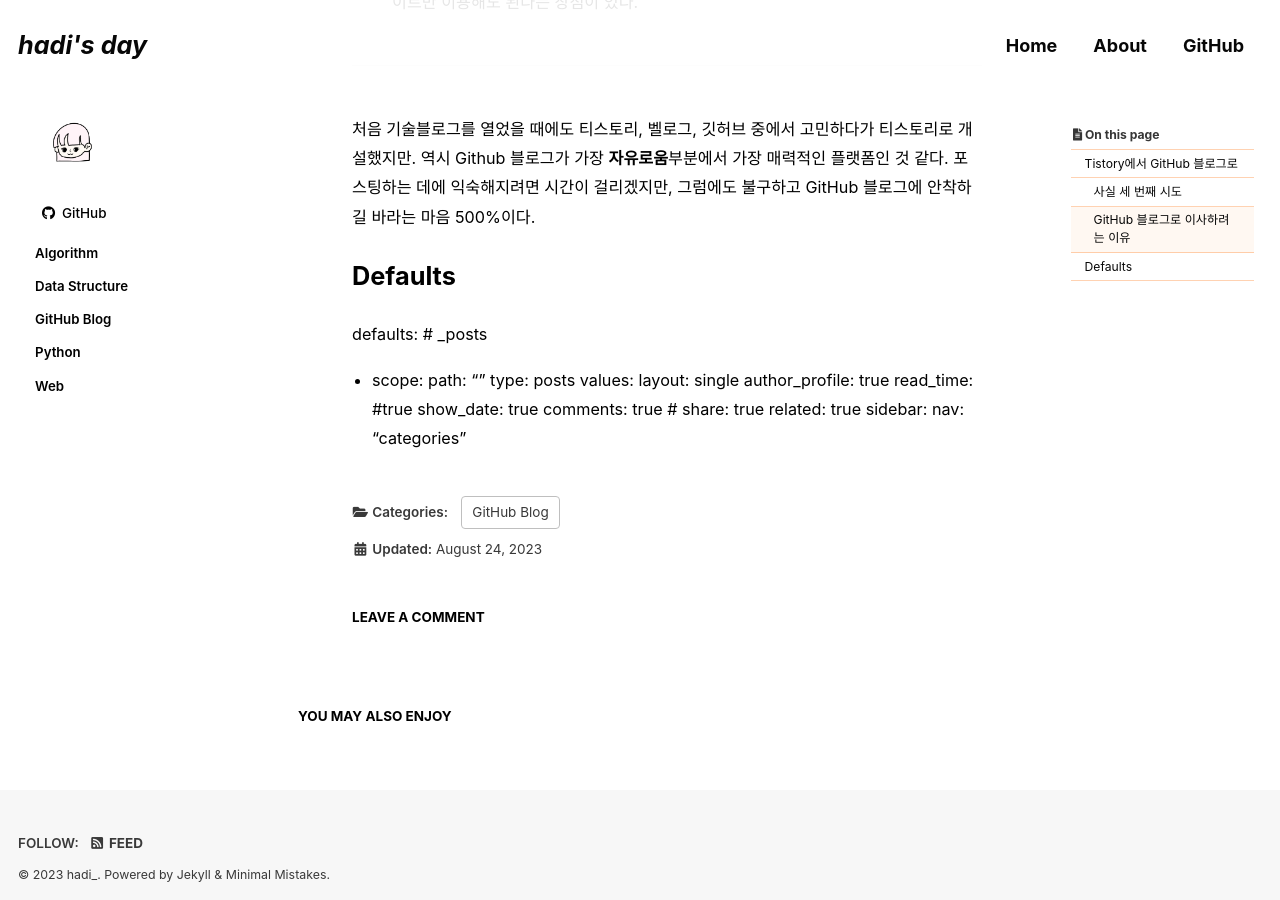
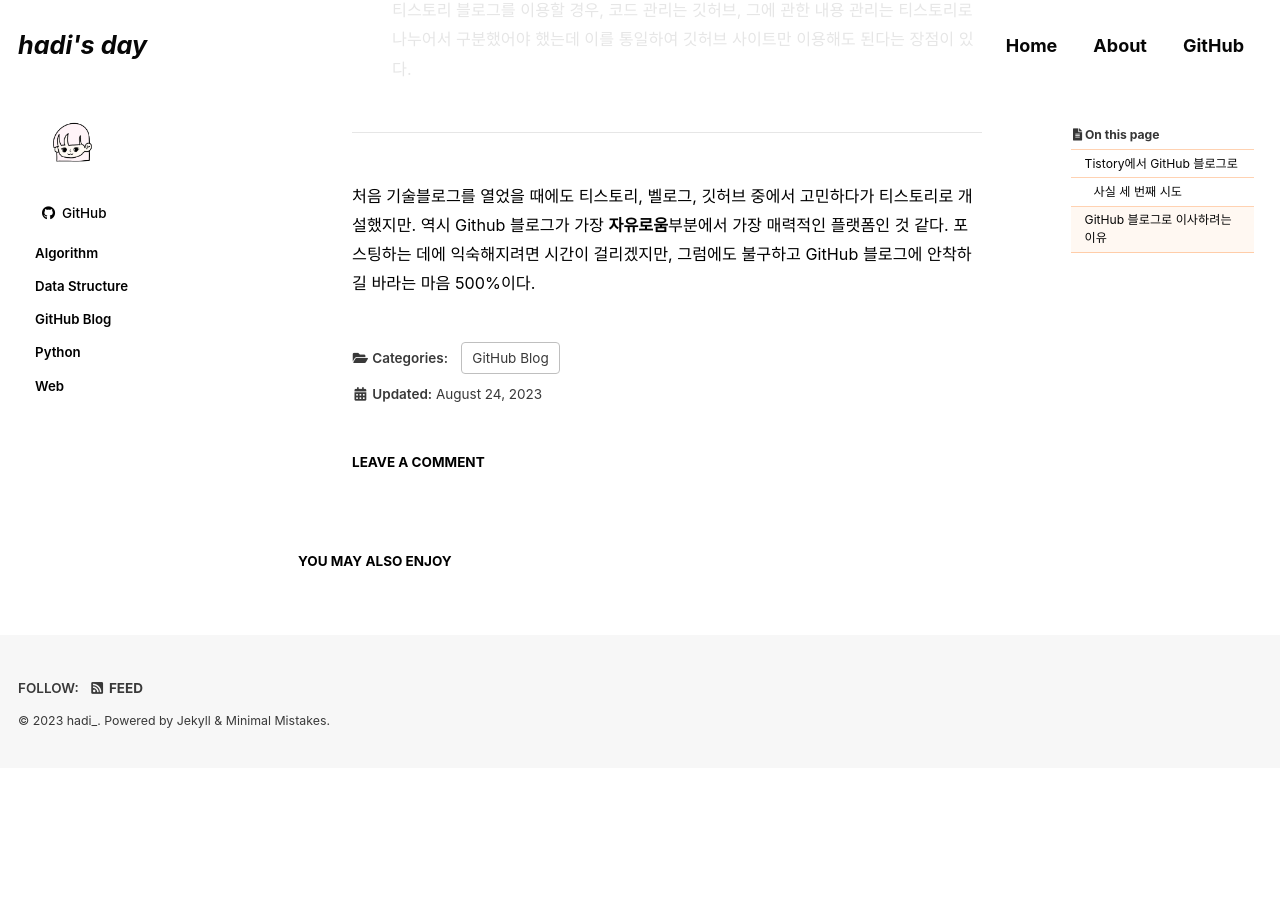
Before and after one commit to ahnhadi/ahnhadi.github.io, a Jekyll site: the page built from _posts/2023-04-24-github-blog-1.md, in a window 1280 px wide and 900 px high, scrolled down 1039 px. Built offline with Jekyll 4.4.1, drawn with Linux system fonts in a browser that asks for light colours; cached includes are drawn as plain includes; some web fonts are replaced; comment, search, counter and statistics services are not loaded; after the commit the page ends 1807 px from its top, so only the background shows below that.

Commit message:
Update 2023-04-24-github-blog-1.md

```diff
--- a/_posts/2023-04-24-github-blog-1.md
+++ b/_posts/2023-04-24-github-blog-1.md
@@ -25,32 +25,17 @@
 수료 이후 한번 더 도전했으나, 마음에 드는 테마를 찾지 못해서 결국 티스토리에 계속 정착하고 있었다.
 
 ---
-## GitHub 블로그로 이사하려는 이유
+# GitHub 블로그로 이사하려는 이유
 1. <mark>마크다운 언어를 사용한다</mark>
+
     처음에는 낯설고, 사용하기 어려울 지라도 익숙해지면 굉장히 편해지는 마크다운 언어를 사용할 수 있다는 것이 첫 번째 이유였다.
     티스토리의 경우, #으로 구분되는 제목,부제목.. 등의 구분과 다르게 일일히 제목라인, 부제목라인을 설정해주어야 했기에 마우스를 자꾸 사용하게 되어 불편한 점이 있었다.
+
 2. <mark>하나의 사이트를 사용할 수 있다</mark>
+
     티스토리 블로그를 이용할 경우, 코드 관리는 깃허브, 그에 관한 내용 관리는 티스토리로 나누어서 구분했어야 했는데 이를 통일하여 깃허브 사이트만 이용해도 된다는 장점이 있다.
+
 
 ---
 
 처음 기술블로그를 열었을 때에도 티스토리, 벨로그, 깃허브 중에서 고민하다가 티스토리로 개설했지만. 역시 Github 블로그가 가장 **자유로움**부분에서 가장 매력적인 플랫폼인 것 같다. 포스팅하는 데에 익숙해지려면 시간이 걸리겠지만, 그럼에도 불구하고 GitHub 블로그에 안착하길 바라는 마음 500%이다.
-
-
-
-# Defaults
-defaults:
-  # _posts
-  - scope:
-      path: ""
-      type: posts
-    values:
-      layout: single
-      author_profile: true
-      read_time: #true
-      show_date: true
-      comments: true
-      # share: true
-      related: true
-      sidebar:
-        nav: "categories"
```
